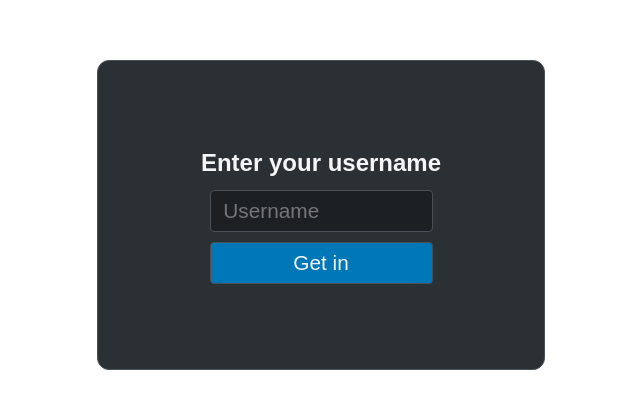
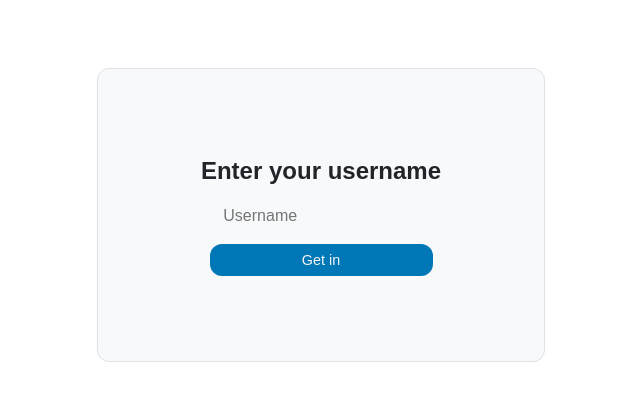
Before and after one commit to WasAlexis/whisper, a Preact app in the folder client/: page / in a window 1280 px wide. Shown: the part 185-594 px from the top of the page, without its empty margins (319-959 px from the left). Built offline with nearby package versions, Linux system fonts and the light colour scheme.

Commit message:
fix: match color scheme with OS

```diff
--- a/client/package.json
+++ b/client/package.json
@@ -1,7 +1,7 @@
 {
   "name": "client",
   "private": true,
-  "version": "1.0.1",
+  "version": "1.0.2",
   "type": "module",
   "scripts": {
     "dev": "vite",
--- a/client/src/app.jsx
+++ b/client/src/app.jsx
@@ -14,7 +14,7 @@ function App() {
   useEffect(() => {
     if (username) {
       const protocol = (window.location.protocol === 'https:') ? 'wss' : 'ws';
-      const ws = new WebSocket(`${protocol}://${window.location.host}`);
+      const ws = new WebSocket(`${protocol}://localhost:3000`);
 
       ws.onopen = () => {
         console.log('Connected to WebSocket server');
@@ -24,6 +24,9 @@ function App() {
       ws.onmessage = (event) => {
         const message = event.data;
         setMessages(prevMessages => [...prevMessages, JSON.parse(message)]);
+        setTimeout(() => {
+          chatHistoryRef.current.scrollTop = chatHistoryRef.current.scrollHeight;
+        }, 0);
       }
 
       ws.onclose = () => {
@@ -100,7 +103,6 @@ function App() {
       <form className="chat-input" onSubmit={handleSubmit}>
         <textarea placeholder="Type your message..." ref={textareaRef}
          onKeyDown={handleKeyDown} />
-        <button type='submit'></button>
       </form>
     </div>
   );
--- a/client/src/styles.css
+++ b/client/src/styles.css
@@ -6,9 +6,11 @@
     --darker-color: #1c2023;
     --dark-color: #212529;
     --light-color: whitesmoke;
-    --glass-color: #2b3035;
+    --glass-color-dark: #2b3035;
+    --border-glass-color-dark: #495057;
+    --glass-color-light: #f8f9fa;
+    --border-glass-color-light: #dee2e6;
     --blue-color: #0077b6;
-    --border-glass-color: #495057;
 }
 
 /* Reset default margins and paddings */
@@ -22,7 +24,7 @@
 
 h1, h2, h3, h4, h5, h6, p, span, a {
     margin: 1vh 0px;
-    color: var(--light-color);
+    color: light-dark(var(--dark-color), var(--light-color));
     font-family: sans-serif;
 }
 
@@ -37,12 +39,12 @@ textarea {
     margin: 5px 5px;
     padding: 1vh 1vw;
     outline: none;
-    border: 1px solid var(--border-glass-color);
-    border-radius: 4px;
-    background-color: var(--darker-color);
-    color: var(--light-color);
+    border: 1px solid rgba(256, 256, 256, 0.1);
+    border-radius: 12px;
+    background-color: light-dark(var(--glass-color-light), var(--dark-color));
+    color: light-dark(var(--dark-color), var(--light-color));
     font-family: sans-serif;
-    font-size: calc(1vw + 1vh);
+    font-size: 16px;
 }
 
 button {
@@ -52,9 +54,9 @@ button {
     color: var(--light-color);
     background-color: transparent;
     text-shadow: none;
-    border-radius: 4px;
-    border: 1px solid var(--border-glass-color);
-    font-size: calc(1vw + 1vh);
+    border-radius: 12px;
+    font-size: calc(0.5vw + 1vh);
+    border: none;
     cursor: pointer;
 }
 
@@ -84,9 +86,9 @@ body {
     margin: 0 auto;
     padding: 10vh 0;
     width: 35%;
-    border: 1px solid var(--border-glass-color);
+    border: 1px solid light-dark(var(--border-glass-color-light), var(--border-glass-color-dark));
     border-radius: 12px;
-    background-color: var(--glass-color);
+    background-color: light-dark(var(--glass-color-light), var(--dark-color));
 }
 
 .login-card input {
@@ -118,7 +120,7 @@ body {
 
 .chat-history h2 {
     padding: 1vh 0;
-    border-bottom: 1px solid var(--border-glass-color);
+    border-bottom: 1px solid light-dark(var(--border-glass-color-light), var(--border-glass-color-dark));
 }
 
 .chat-history .message-container {
@@ -156,17 +158,8 @@ body {
 }
 
 .message-body div p.message-translated {
-    border-left: 3px solid var(--border-glass-color);
+    border-left: 3px solid light-dark(var(--border-glass-color-light), var(--border-glass-color-dark));
 }
-
-/*
-.message-body img {
-    display: none;
-    width: 20px;
-    height: 20px;
-    margin-left: 10px;
-    cursor: pointer;
-}*/
 
 .chat-container .chat-input {
     display: flex;
@@ -180,23 +173,7 @@ body {
     /* ToDo: hacer que el text area crezca con el contenido */
     margin: 0px;
     width: 90%;
-    height: 7vh;
-    font-size: 16px;
-    border-radius: 8px;
+    max-height: 10dvh;
     resize: none;
-    outline: none;
-    border: 1px solid #6c757d;
+    field-sizing: content;
 }
-
-.chat-input button {
-    margin: 0px;
-    width: 10%;
-    height: 50px;
-    font-size: 16px;
-    background-image: url('./assets/cursor-fill.svg');
-    background-position: center;
-    background-size: 4vh;
-    background-repeat: no-repeat;
-    cursor: pointer;
-    border: none;
-}
```
Also changed, not shown: 5 other files (tests, documents, lock files or other folders).
